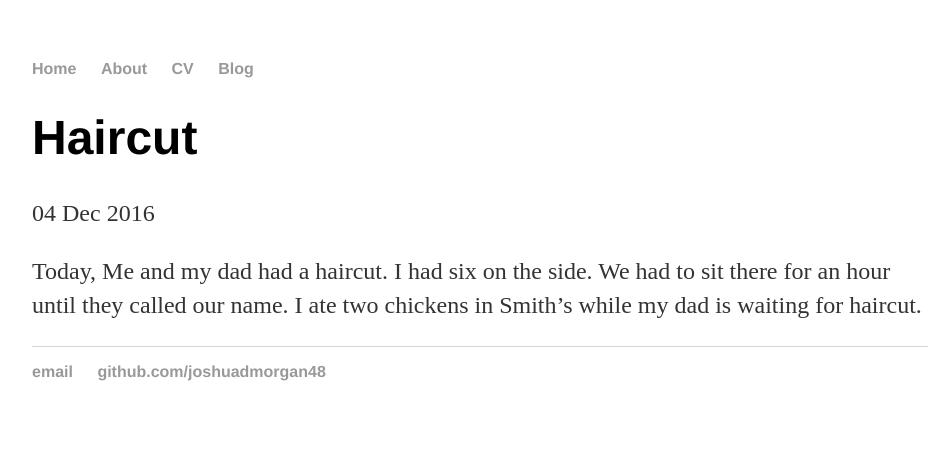
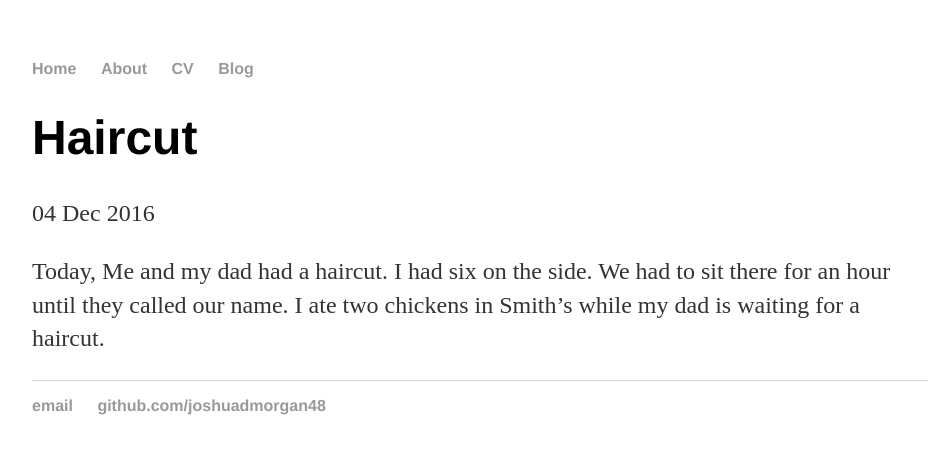
Before and after one commit to joshuadmorgan48/joshuadmorgan48.github.io, a Jekyll site: the page built from _posts/2016-12-04-haircut-post.md, in a window 1280 px wide. Shown: the top 454 px of the page, without its empty margins (160-1111 px from the left). Built offline with Jekyll 4.4.1, drawn with Linux system fonts in a browser that asks for light colours.

```diff
--- a/_posts/2016-12-04-haircut-post.md
+++ b/_posts/2016-12-04-haircut-post.md
@@ -4,4 +4,4 @@ title: "Haircut"
 date: 2016-12-04
 ---
 
-Today, Me and my dad had a haircut. I had six on the side. We had to sit there for an hour until they called our name. I ate two chickens in Smith's while my dad is waiting for haircut.
+Today, Me and my dad had a haircut. I had six on the side. We had to sit there for an hour until they called our name. I ate two chickens in Smith's while my dad is waiting for a haircut.
```
